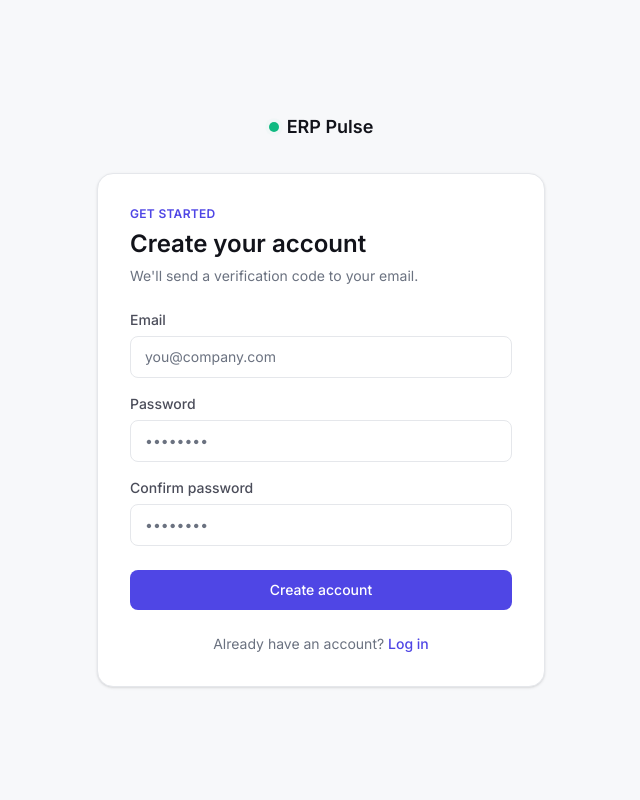
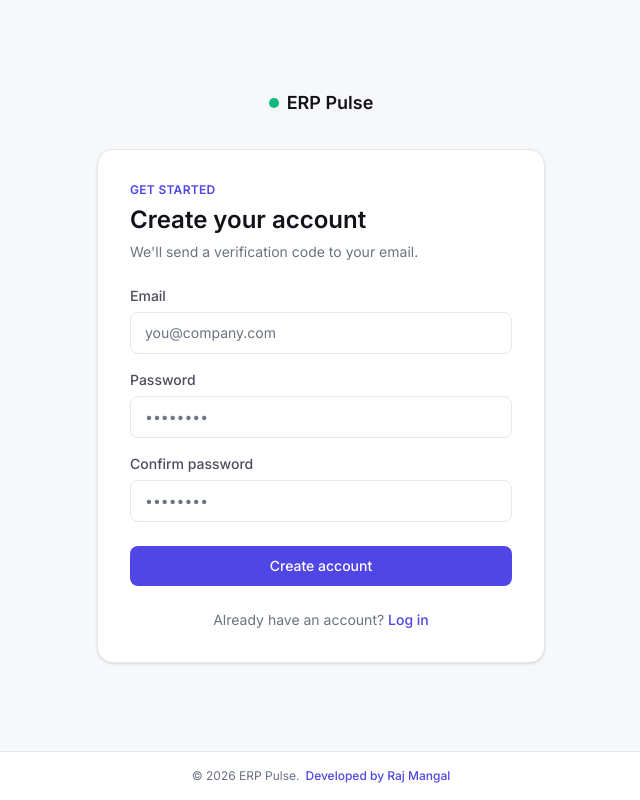
Before and after one commit to mangalji/ERP-pulse, a React (Vite) app in the folder frontend/: page /register in a window 1280 px wide. Shown: the whole page, without its empty margins (319-959 px from the left). Built offline with nearby package versions, Linux system fonts and the light colour scheme; no server answers.

Commit message:
some details added

```diff
--- a/frontend/src/components/layout/AuthLayout.jsx
+++ b/frontend/src/components/layout/AuthLayout.jsx
@@ -1,7 +1,10 @@
+import Footer from './Footer.jsx'
+
 /** Centered card shell used by Login, Register, and OTP Verification. */
 export default function AuthLayout({ eyebrow, title, subtitle, children }) {
   return (
-    <div className="flex min-h-screen items-center justify-center bg-[var(--color-canvas)] px-4 py-12">
+    <div className="flex min-h-screen flex-col bg-[var(--color-canvas)]">
+      <div className="flex flex-1 items-center justify-center px-4 py-12">
         <div className="w-full max-w-md">
           <div className="mb-8 flex items-center justify-center gap-2">
             <span className="relative inline-flex h-2.5 w-2.5 text-[var(--color-positive)]">
@@ -27,5 +30,7 @@ export default function AuthLayout({ eyebrow, title, subtitle, children }) {
           </div>
         </div>
       </div>
+      <Footer />
+    </div>
   )
 }
--- a/frontend/src/components/layout/DashboardLayout.jsx
+++ b/frontend/src/components/layout/DashboardLayout.jsx
@@ -1,8 +1,9 @@
 import { useState } from 'react'
 import Sidebar from './Sidebar.jsx'
 import TopNav from './TopNav.jsx'
+import Footer from './Footer.jsx'
 
-/** Shell used by every authenticated page: sidebar + top nav + content. */
+/** Shell used by every authenticated page: sidebar + top nav + content + footer. */
 export default function DashboardLayout({ title, children }) {
   const [sidebarOpen, setSidebarOpen] = useState(false)
 
@@ -12,6 +13,7 @@ export default function DashboardLayout({ title, children }) {
       <div className="flex min-w-0 flex-1 flex-col">
         <TopNav title={title} onMenuClick={() => setSidebarOpen(true)} />
         <main className="flex-1 px-4 py-6 sm:px-6 lg:px-8">{children}</main>
+        <Footer />
       </div>
     </div>
   )
--- /dev/null
+++ b/frontend/src/components/layout/Footer.jsx
@@ -0,0 +1,20 @@
+const PORTFOLIO_URL = 'https://mangalji.github.io/Portfolio/'
+
+/** Persistent footer shown on every page. Links out to the developer's portfolio. */
+export default function Footer() {
+  return (
+    <footer className="mt-auto border-t border-[var(--color-border)] bg-[var(--color-surface)] px-4 py-4 sm:px-6 lg:px-8">
+      <div className="flex flex-col items-center justify-center gap-1 text-center text-xs text-[var(--color-muted)] sm:flex-row sm:gap-1.5">
+        <span>&copy; {new Date().getFullYear()} ERP Pulse.</span>
+        <a
+          href={PORTFOLIO_URL}
+          target="_blank"
+          rel="noopener noreferrer"
+          className="font-medium text-[var(--color-primary)] transition-colors hover:text-[var(--color-primary-dark)]"
+        >
+          Developed by Raj Mangal
+        </a>
+      </div>
+    </footer>
+  )
+}
```
Lines whose indentation alone changed are shown as unchanged.
